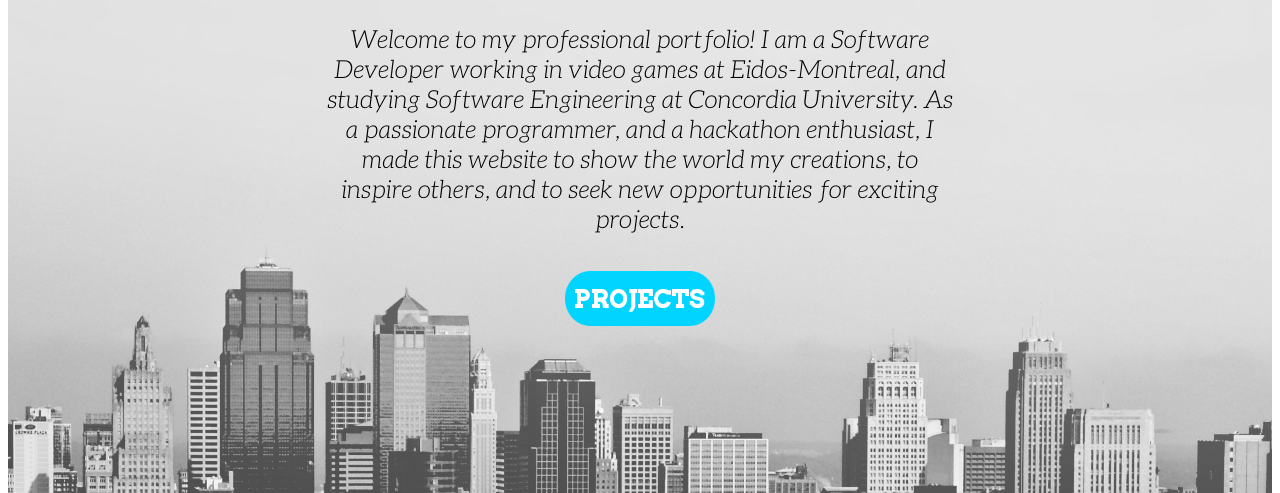
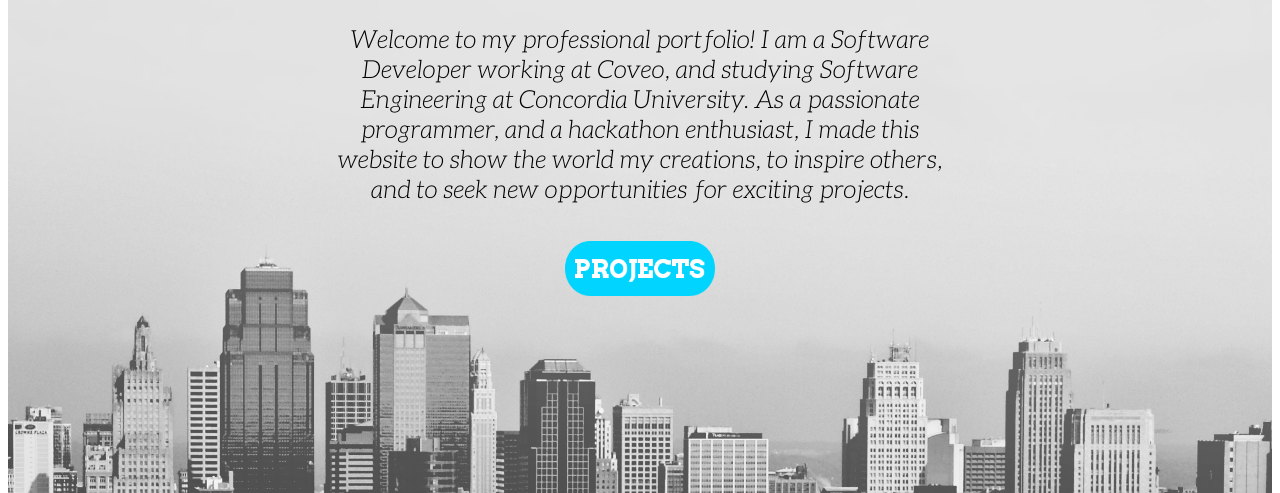
Before and after one commit to ZacharyBys/Old-BysLabs, a plain HTML site: page index.html in a window 1280 px wide. Shown: the part 307-800 px from the top of the page. Drawn offline with nearby package versions, Linux system fonts and the light colour scheme.

Commit message:
Small text update

```diff
--- a/index.html
+++ b/index.html
@@ -41,7 +41,7 @@
             <a href="https://devpost.com/zacharybys" target="_blank"><img class="social" src="images/devpost.png" alt="devpost"></a>
         </div>
         <div id="about">
-            <p id="bio">Welcome to my professional portfolio! I am a Software Developer working in video games at Eidos-Montreal, and studying Software Engineering at Concordia University. As a passionate programmer, and a hackathon enthusiast, I made this website to show the world my creations, to inspire others, and to seek new opportunities for exciting projects.</p>
+            <p id="bio">Welcome to my professional portfolio! I am a Software Developer working at Coveo, and studying Software Engineering at Concordia University. As a passionate programmer, and a hackathon enthusiast, I made this website to show the world my creations, to inspire others, and to seek new opportunities for exciting projects.</p>
         </div>
         <div id="project"><a href="#project_title"><img id="project_button" src="images/button.png" alt="PROJECTS"></a></div>
          </div>
```
